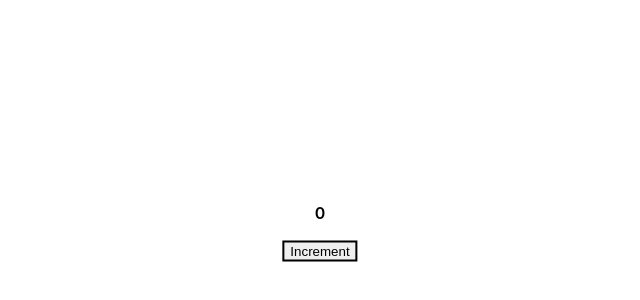
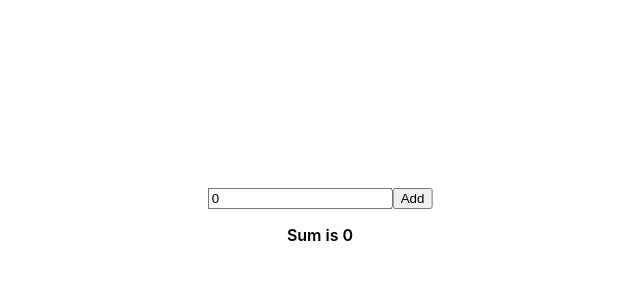
Before and after one commit to Vinay9897/reactpractice, a React (Create React App) app: page / in a window 1280 px wide. Shown: the part 176-476 px from the top of the page, without its empty margins (320-960 px from the left). Built offline with nearby package versions, Linux system fonts and the light colour scheme.

Commit message:
create the addition app

```diff
--- a/src/index.js
+++ b/src/index.js
@@ -176,21 +176,48 @@
 // in Functional Components
 // useEffect combine all lifecycle methods into one
 
-function Counter() {
-    const [counter, setCounter] = useState(0);
+// function Counter() {
+//     const [counter, setCounter] = useState(0);
 
-    useEffect(() => {
-        alert("No of clicks : " + counter);
-    });
-    function increment() {
-        setCounter(counter + 1);
+//     useEffect(() => {
+//         alert("No of clicks : " + counter);
+//     });
+//     function increment() {
+//         setCounter(counter + 1);
+//     }
+
+//     return <div className='container'>
+//         <p>{counter}</p>
+//         <button onClick={increment}>Increment</button>
+//     </div>
+// }
+// ReactDOM.render(<Counter />, document.getElementById('root'));
+
+
+// form===========================
+
+function AddForm() {
+    // state 1
+    const [num, setNum] = useState(0);
+    // state 2
+    const [sum, setSum] = useState(0);
+
+    //
+    function handleChange(e) {
+        setNum(e.target.value);
+    }
+    function addition(e) {
+        setSum(sum + Number(num));
+        e.preventDefault();
     }
 
     return <div className='container'>
-        <p>{counter}</p>
-        <button onClick={increment}>Increment</button>
+        <form>
+            <input type="number" value={num} onChange={handleChange}></input>
+            <input type="submit" value="Add" onClick={addition}></input>
+            <p>Sum is {sum}</p>
+        </form>
     </div>
 }
-ReactDOM.render(<Counter />, document.getElementById('root'));
-
+ReactDOM.render(<AddForm />, document.getElementById('root'));
 // export default Counter;
```
